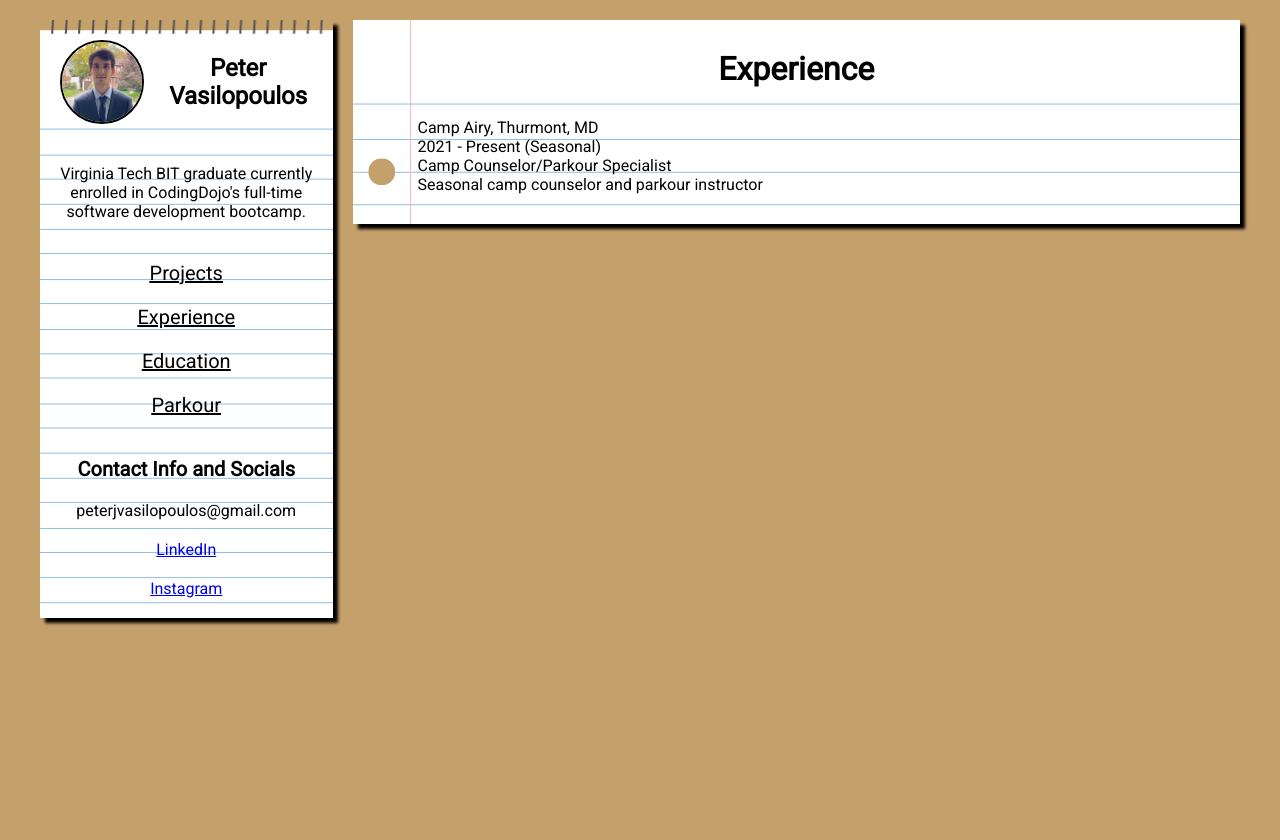
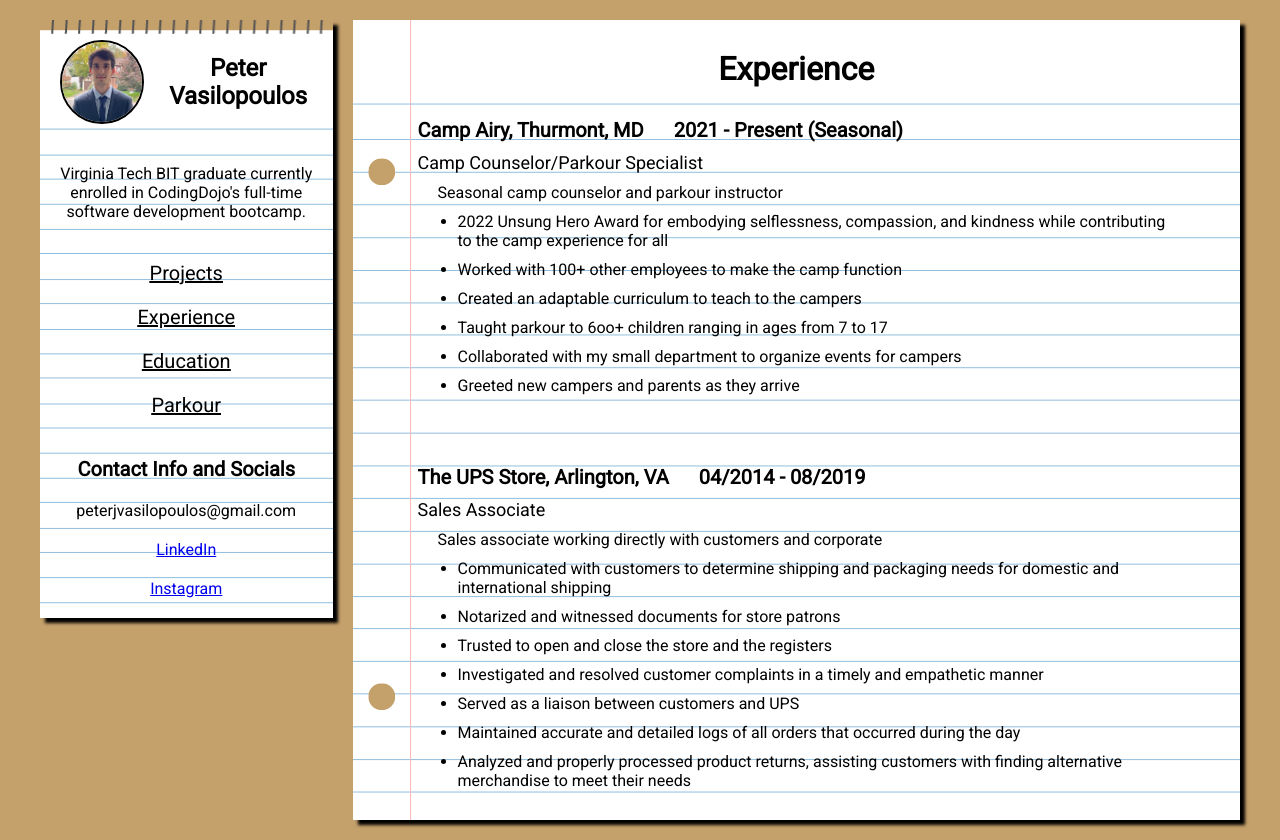
Before and after one commit to PeterVasilopoulos/Portfolio2, a plain HTML site: page Experience.html in a window 1280 px wide. Before the commit the page ends 800 px from the top, so only its background shows below. Drawn offline with Linux system fonts and the light colour scheme.

Commit message:
Added content to the experience section

```diff
--- a/Experience.html
+++ b/Experience.html
@@ -57,7 +57,7 @@
             <!-- Page Title -->
             <h1>Experience</h1>
 
-
+            <!-- Camp Airy -->
             <div class="job">
                 <div class="job-name-date">
                     <p class="job-name">
@@ -73,7 +73,75 @@
                 <p class="job-desc">
                     Seasonal camp counselor and parkour instructor
                 </p>
+                <ul class="job-resp">
+                    <li>
+                        2022 Unsung Hero Award for embodying selflessness,
+                        compassion, and kindness while contributing to the camp
+                        experience for all
+                    </li>
+                    <li>
+                        Worked with 100+ other employees to make the camp function
+                    </li>
+                    <li>
+                        Created an adaptable curriculum to teach to the campers
+                    </li>
+                    <li>
+                        Taught parkour to 6oo+ children ranging in ages from 7 to 17
+                    </li>
+                    <li>
+                        Collaborated with my small department to organize events for campers
+                    </li>
+                    <li>
+                        Greeted new campers and parents as they arrive
+                    </li>
+                </ul>
             </div>
+
+            <!-- UPS Store -->
+            <div class="job">
+                <div class="job-name-date">
+                    <p class="job-name">
+                        The UPS Store, Arlington, VA
+                    </p>
+                    <p class="job-date">
+                        04/2014 - 08/2019
+                    </p>
+                </div>
+                <p class="job-title">
+                    Sales Associate
+                </p>
+                <p class="job-desc">
+                    Sales associate working directly with customers and corporate
+                </p>
+                <ul class="job-resp">
+                    <li>
+                        Communicated with customers to determine shipping
+                        and packaging needs for domestic and international shipping
+                    </li>
+                    <li>
+                        Notarized and witnessed documents for store patrons
+                    </li>
+                    <li>
+                        Trusted to open and close the store and the registers
+                    </li>
+                    <li>
+                        Investigated and resolved customer complaints in a timely
+                        and empathetic manner
+                    </li>
+                    <li>
+                        Served as a liaison between customers and UPS
+                    </li>
+                    <li>
+                        Maintained accurate and detailed logs of all orders
+                        that occurred during the day
+                    </li>
+                    <li>
+                        Analyzed and properly processed product returns,
+                        assisting customers with finding alternative merchandise to meet their needs
+                    </li>
+                </ul>
+            </div>
+
         </div>
     </div>
 
--- a/style.css
+++ b/style.css
@@ -166,10 +166,52 @@ h1 {
     border: 1px solid black;
 }
 
+/* Experience */
+
+#content-right .job:last-child {
+    margin-bottom: 0;
+    padding-bottom: 0;
+}
+
+.job {
+    margin-bottom: 35px;
+    padding-bottom: 35px;
+}
+
+.job-name-date {
+    display: flex;
+    gap: 30px;
+    font-size: 20px;
+    font-weight: bold;
+    margin-bottom: 10px;
+}
+
+.job-title {
+    font-size: 18px;
+    margin-bottom: 10px;
+}
+
+.job-desc {
+    margin-left: 20px;
+    margin-bottom: 10px;
+}
+
+.job ul {
+    margin-left: 40px;
+}
+
+.job ul li {
+    margin-bottom: 10px;
+}
+
+.job ul li:last-child {
+    margin-bottom: 0;
+}
+
 /* Education */
 
 #content-right .edu:last-child {
-    margin-bottom: 0px;
+    margin-bottom: 0;
     padding-bottom: 0;
     border-bottom: 0;
 }
```
